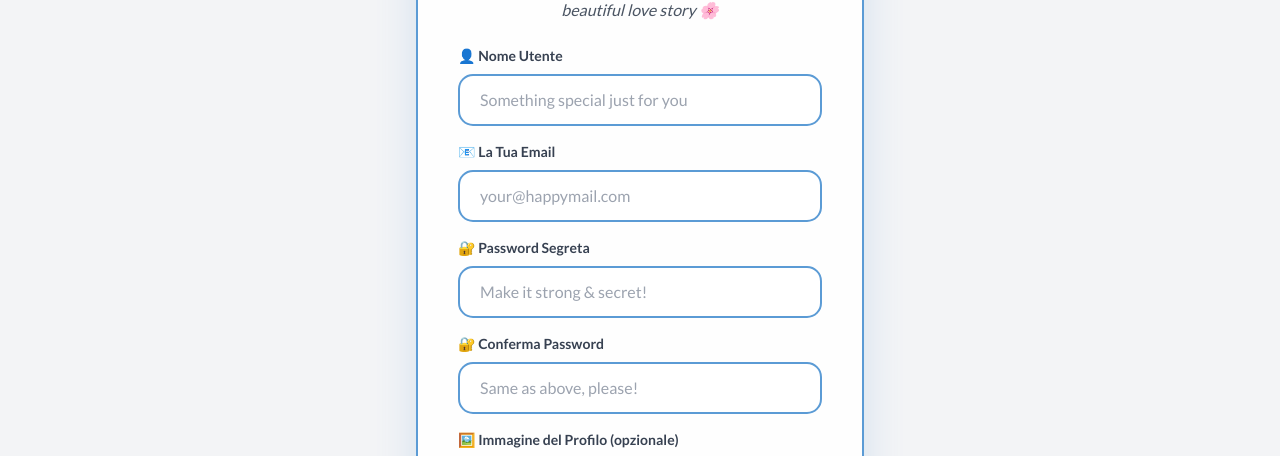
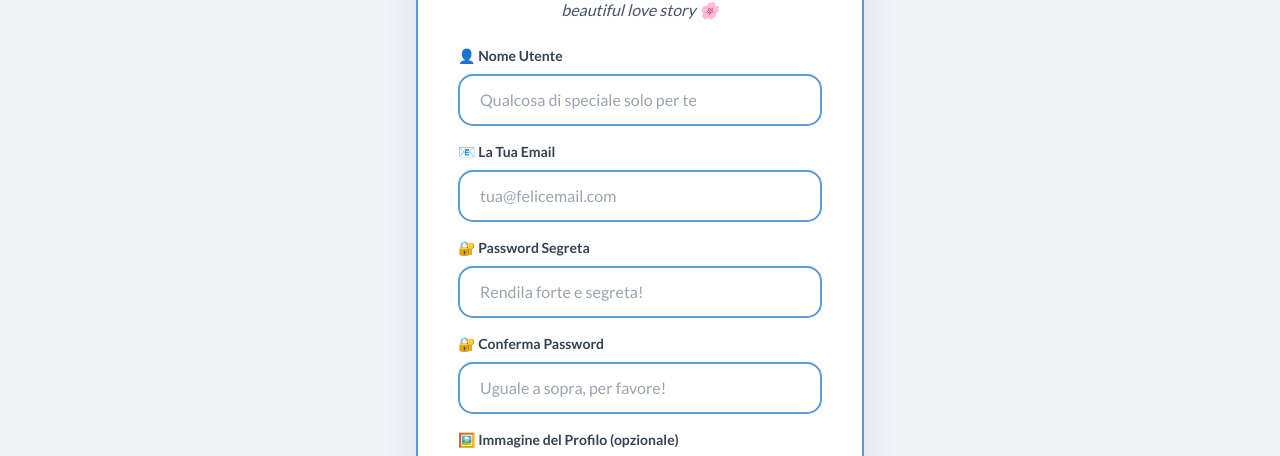
Before and after one commit to blastbeng/sangheeandfabiowedding, a React (Vite) app in the folder frontend/: page /register in a window 1280 px wide. Shown: the part 300-756 px from the top of the page. Built offline with nearby package versions, Linux system fonts and the light colour scheme; no server answers.

Commit message:
feat: add translation keys for register form placeholders
Co-authored-by: aider (ollama/glm-5.1:cloud) <aider@aider.chat>

```diff
--- a/frontend/src/components/Auth/Register.jsx
+++ b/frontend/src/components/Auth/Register.jsx
@@ -164,7 +164,7 @@ const Register = () => {
               value={formData.username}
               onChange={handleChange}
               className="wedding-input w-full"
-              placeholder="Something special just for you"
+              placeholder={t('register_username_placeholder')}
               required
             />
           </div>
@@ -178,7 +178,7 @@ const Register = () => {
               value={formData.email}
               onChange={handleChange}
               className="wedding-input w-full"
-              placeholder="your@happymail.com"
+              placeholder={t('register_email_placeholder')}
               required
             />
           </div>
@@ -192,7 +192,7 @@ const Register = () => {
               value={formData.password}
               onChange={handleChange}
               className="wedding-input w-full"
-              placeholder="Make it strong & secret!"
+              placeholder={t('register_password_placeholder')}
               required
             />
           </div>
@@ -206,7 +206,7 @@ const Register = () => {
               value={formData.password_confirm}
               onChange={handleChange}
               className="wedding-input w-full"
-              placeholder="Same as above, please!"
+              placeholder={t('register_password_confirm_placeholder')}
               required
             />
           </div>
--- a/frontend/src/i18n.js
+++ b/frontend/src/i18n.js
@@ -309,7 +309,11 @@ const resources = {
       "password_too_short": "La password deve contenere almeno 8 caratteri.",
       "password_requirements": "La password deve contenere almeno una lettera minuscola, una maiuscola e un numero.",
       "registration_failed": "Registrazione fallita. Riprova.",
-      "error_during_registration": "Si è verificato un errore durante la registrazione."
+      "error_during_registration": "Si è verificato un errore durante la registrazione.",
+      "register_username_placeholder": "Qualcosa di speciale solo per te",
+      "register_email_placeholder": "tua@felicemail.com",
+      "register_password_placeholder": "Rendila forte e segreta!",
+      "register_password_confirm_placeholder": "Uguale a sopra, per favore!"
     }
   },
   ko: {
@@ -619,7 +623,11 @@ const resources = {
       "password_too_short": "비밀번호는 8자 이상이어야 합니다.",
       "password_requirements": "비밀번호는 소문자, 대문자, 숫자를 각각 하나 이상 포함해야 합니다.",
       "registration_failed": "등록에 실패했습니다. 다시 시도해 주세요.",
-      "error_during_registration": "등록 중 오류가 발생했습니다."
+      "error_during_registration": "등록 중 오류가 발생했습니다.",
+      "register_username_placeholder": "당신만을 위한 특별한 것",
+      "register_email_placeholder": "happy@mail.com",
+      "register_password_placeholder": "강력하고 비밀로 만드세요!",
+      "register_password_confirm_placeholder": "위와 동일하게 입력하세요!"
     }
   },
   en: {
@@ -929,7 +937,11 @@ const resources = {
       "password_too_short": "Password must be at least 8 characters.",
       "password_requirements": "Password must contain at least one lowercase letter, one uppercase letter, and one number.",
       "registration_failed": "Registration failed. Please try again.",
-      "error_during_registration": "An error occurred during registration."
+      "error_during_registration": "An error occurred during registration.",
+      "register_username_placeholder": "Something special just for you",
+      "register_email_placeholder": "your@happymail.com",
+      "register_password_placeholder": "Make it strong & secret!",
+      "register_password_confirm_placeholder": "Same as above, please!"
     }
   }
 };
```
